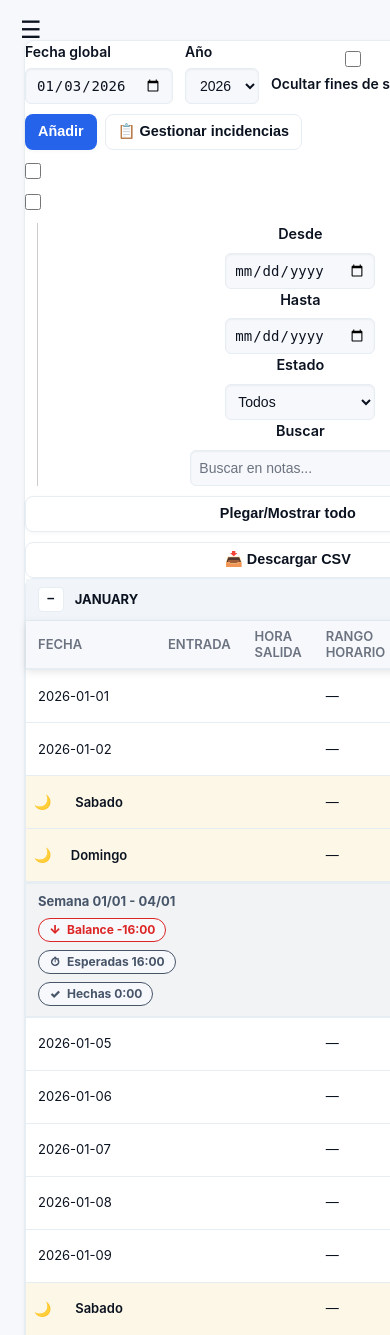
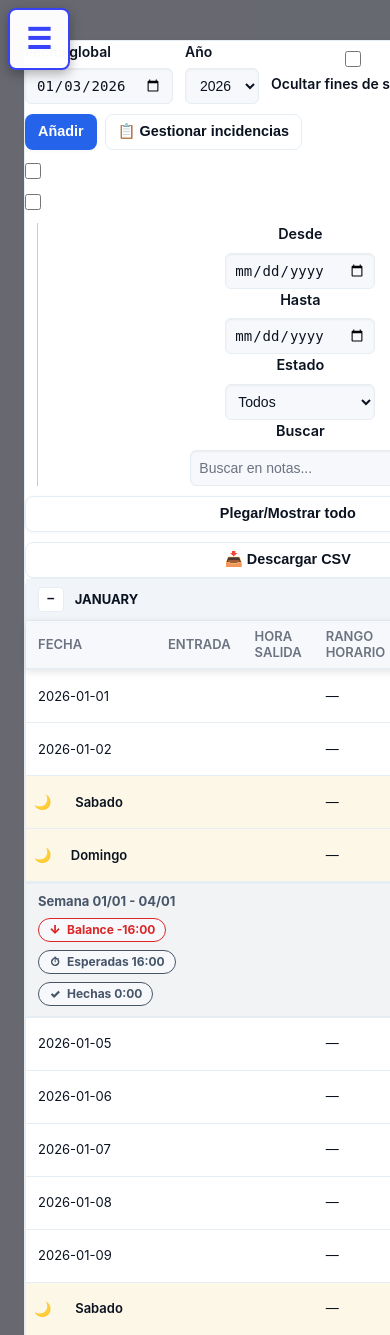
Before and after one commit to matatunos/GestionHorasTrabajo, a PHP site: page /index.php?year=2026&date=2026-01-03 in a window 390 px wide; the page is wider, and only the part inside the window is pictured. Shown: the top 1335 px of that part. Run offline with PHP 8.4, Linux system fonts and the light colour scheme; the visitor is signed in with stand-in values (Sample User, id 1); data that the repository does not hold is empty.

Commit message:
Añadir fondo de relojes derretidos, favicon y mejorar menú móvil

```diff
--- a/admin-settings.php
+++ b/admin-settings.php
@@ -299,6 +299,7 @@ if ($hol_pdo) {
   <meta charset="utf-8">
   <meta name="viewport" content="width=device-width,initial-scale=1">
   <title>Configuración — GestionHoras</title>
+  <link rel="icon" type="image/svg+xml" href="images/favicon.svg">
   <link rel="stylesheet" href="styles.css">
 </head>
 <body>
--- a/chrome-addon-help.php
+++ b/chrome-addon-help.php
@@ -4,7 +4,7 @@ require_login();
 require_once __DIR__ . '/header.php';
 ?>
 <!doctype html>
-<html lang="es"><head><meta charset="utf-8"><meta name="viewport" content="width=device-width,initial-scale=1"><title>Extensión Chrome - Ayuda</title><link rel="stylesheet" href="styles.css"><style>
+<html lang="es"><head><meta charset="utf-8"><meta name="viewport" content="width=device-width,initial-scale=1"><title>Extensión Chrome - Ayuda</title><link rel="icon" type="image/svg+xml" href="images/favicon.svg"><link rel="stylesheet" href="styles.css"><style>
   .help-section { margin-bottom: 30px; }
   .help-section h3 { color: #007bff; margin-top: 20px; margin-bottom: 10px; }
   .step-number { display: inline-block; background: #007bff; color: white; width: 32px; height: 32px; border-radius: 50%; text-align: center; line-height: 32px; font-weight: bold; margin-right: 10px; }
--- a/dashboard.php
+++ b/dashboard.php
@@ -335,7 +335,7 @@ function svg_sparkline(array $values, $w=120, $h=28){
 
 ?>
 <!doctype html>
-<html lang="es"><head><meta charset="utf-8"><meta name="viewport" content="width=device-width,initial-scale=1"><title>Dashboard</title><link rel="stylesheet" href="styles.css"></head><body>
+<html lang="es"><head><meta charset="utf-8"><meta name="viewport" content="width=device-width,initial-scale=1"><title>Dashboard</title><link rel="icon" type="image/svg+xml" href="images/favicon.svg"><link rel="stylesheet" href="styles.css"></head><body>
 <?php include __DIR__ . '/header.php'; ?>
 <div class="container">
   <div class="card">
--- a/extension-tokens.php
+++ b/extension-tokens.php
@@ -18,7 +18,7 @@ if ($_SERVER['REQUEST_METHOD'] === 'POST' && isset($_POST['revoke_token_id'])) {
 }
 ?>
 <!doctype html>
-<html lang="es"><head><meta charset="utf-8"><meta name="viewport" content="width=device-width,initial-scale=1"><title>Tokens de Extensión</title><link rel="stylesheet" href="styles.css"></head><body>
+<html lang="es"><head><meta charset="utf-8"><meta name="viewport" content="width=device-width,initial-scale=1"><title>Tokens de Extensión</title><link rel="icon" type="image/svg+xml" href="images/favicon.svg"><link rel="stylesheet" href="styles.css"></head><body>
 <?php require_once __DIR__ . '/header.php'; ?>
 
 <div class="container">
--- a/import.php
+++ b/import.php
@@ -442,6 +442,7 @@ if ($_SERVER['REQUEST_METHOD'] === 'POST' && isset($_POST['import_data'])) {
   <meta charset="utf-8">
   <meta name="viewport" content="width=device-width,initial-scale=1">
   <title>Importar Fichajes</title>
+  <link rel="icon" type="image/svg+xml" href="images/favicon.svg">
   <link rel="stylesheet" href="styles.css">
   <style>
     .import-form {
--- a/index.php
+++ b/index.php
@@ -258,6 +258,7 @@ $holidayMap = [];
   <meta charset="utf-8">
   <meta name="viewport" content="width=device-width,initial-scale=1">
   <title>Registro Horas</title>
+  <link rel="icon" type="image/svg+xml" href="images/favicon.svg">
   <link rel="stylesheet" href="styles.css">
 </head>
 <body class="page-index">
--- a/login.php
+++ b/login.php
@@ -18,6 +18,7 @@ if ($_SERVER['REQUEST_METHOD'] === 'POST'){
   <meta charset="utf-8">
   <meta name="viewport" content="width=device-width,initial-scale=1">
   <title>Login</title>
+  <link rel="icon" type="image/svg+xml" href="images/favicon.svg">
   <link rel="stylesheet" href="styles.css">
 </head>
 <body>
--- a/profile.php
+++ b/profile.php
@@ -32,7 +32,7 @@ if ($_SERVER['REQUEST_METHOD'] === 'POST' && isset($_POST['action']) && $_POST['
 }
 ?>
 <!doctype html>
-<html lang="es"><head><meta charset="utf-8"><meta name="viewport" content="width=device-width,initial-scale=1"><title>Perfil</title><link rel="stylesheet" href="styles.css"></head><body>
+<html lang="es"><head><meta charset="utf-8"><meta name="viewport" content="width=device-width,initial-scale=1"><title>Perfil</title><link rel="icon" type="image/svg+xml" href="images/favicon.svg"><link rel="stylesheet" href="styles.css"></head><body>
 <?php include __DIR__ . '/header.php'; ?>
 <div class="container">
   <div class="card">
--- a/reports.php
+++ b/reports.php
@@ -145,6 +145,7 @@ foreach ($users as $user) {
   <meta charset="utf-8">
   <meta name="viewport" content="width=device-width,initial-scale=1">
   <title>Reportes</title>
+  <link rel="icon" type="image/svg+xml" href="images/favicon.svg">
   <link rel="stylesheet" href="styles.css">
 </head>
 <body>
--- a/settings.php
+++ b/settings.php
@@ -365,6 +365,7 @@ if ($hol_pdo) {
   <meta charset="utf-8">
   <meta name="viewport" content="width=device-width,initial-scale=1">
   <title>Configuración — GestionHoras</title>
+  <link rel="icon" type="image/svg+xml" href="images/favicon.svg">
   <link rel="stylesheet" href="styles.css">
   <link rel="stylesheet" href="css/settings.css">
   <link rel="stylesheet" href="https://cdnjs.cloudflare.com/ajax/libs/font-awesome/6.4.0/css/all.min.css">
--- a/styles.css
+++ b/styles.css
@@ -74,12 +74,12 @@ a:hover { color: var(--primary-dark); }
 
 /* ===== Layout ===== */
 .app-container { display: flex; min-height: 100vh; }
-.sidebar { width: var(--sidebar-width); background-color: var(--surface-color); border-right: 1px solid var(--border-color); box-shadow: var(--shadow-sm); position: fixed; height: 100vh; overflow-y: auto; z-index: 100; }
-.main-content { flex: 1; margin-left: var(--sidebar-width); min-height: 100vh; display: flex; flex-direction: column; }
+.sidebar { width: var(--sidebar-width); background-color: #1a2847; border-right: 1px solid rgba(255,255,255,0.1); box-shadow: var(--shadow-sm); position: fixed; height: 100vh; overflow-y: auto; z-index: 100; }
+.main-content { flex: 1; margin-left: var(--sidebar-width); min-height: 100vh; display: flex; flex-direction: column; background: rgba(8,10,20,0.6); }
 .header { height: var(--header-height); background-color: var(--surface-color); display: flex; align-items: center; justify-content: space-between; padding: 0 1.5rem; box-shadow: var(--shadow-sm); }
 /* Make header a positioning context for absolute dropdowns */
-.header { position: relative; display: none; }
-.content { flex: 1; padding: 1.5rem; }
+.header { position: relative; display: flex; }
+.content { flex: 1; padding: 1.5rem; background: rgba(8,10,20,0.55); }
 
 /* Top menu alignment: push menu items to the right and style user dropdown */
 .menu-section { margin-left: auto; align-items: center; }
@@ -121,18 +121,23 @@ a:hover { color: var(--primary-dark); }
 }
 
 body {
-    background: var(--bg-main);
+    background-image: url('images/background-clocks.svg');
+    background-attachment: fixed;
+    background-position: center;
+    background-repeat: no-repeat;
+    background-size: cover;
+    background-color: #0f1724;
     color: var(--text-color);
 }
 
 /* Header and sidebar vibrant */
-.header { background: rgba(55,66,250,0.95); color: white; box-shadow: 0 8px 30px rgba(8,10,20,0.6); }
-.sidebar { background: linear-gradient(180deg, rgba(8,10,20,0.6), rgba(12,18,28,0.6)); border-right: 1px solid rgba(255,255,255,0.03); }
-.sidebar .menu-item { color: var(--text-muted); }
-.sidebar .menu-item:hover, .sidebar .menu-item.active { background: rgba(255,255,255,0.04); color: var(--text-primary); }
+.header { background: #3742fa; color: white; box-shadow: 0 2px 8px rgba(0,0,0,0.3); }
+.sidebar { background: #1a2847; border-right: 1px solid rgba(255,255,255,0.1); }
+.sidebar .menu-item { color: #b8d3ff; padding: 0.75rem 1.5rem; }
+.sidebar .menu-item:hover, .sidebar .menu-item.active { background: rgba(255,255,255,0.15); color: #ffffff; }
 
 /* Cards: glassy, accented */
-.card { background: #151e2e; border: 1px solid #2a3f5f; box-shadow: inset 0 1px 3px rgba(255,255,255,0.1), 0 8px 32px rgba(0,0,0,0.4); }
+.card { background: rgba(21,30,46,0.9); border: 1px solid #2a3f5f; box-shadow: inset 0 1px 3px rgba(255,255,255,0.1), 0 8px 32px rgba(0,0,0,0.4); backdrop-filter: blur(10px); }
 .card h1, .card h3, .card h4 { color: var(--text-primary); }
 .dashboard-cards .card { background: #1a2639; border: 1px solid #2a3f5f; border-left: 4px solid var(--brand-accent); }
 
@@ -1114,26 +1120,32 @@ label.form-label { display: flex; flex-direction: column; gap: 6px; margin: 0; f
 /* Mobile menu toggle button */
 .mobile-menu-toggle {
   display: none;
-  background: none;
-  border: none;
-  font-size: 1.5rem;
+  background: rgba(255,255,255,0.98);
+  border: 2px solid #3742fa;
+  font-size: 1.8rem;
   cursor: pointer;
-  color: var(--text-primary);
-  padding: 0.5rem 0.75rem;
+  color: #3742fa;
+  padding: 0.75rem 1rem;
   align-items: center;
   justify-content: center;
-  z-index: 210;
+  z-index: 999;
   transition: all 0.2s;
+  border-radius: 8px;
+  box-shadow: 0 4px 12px rgba(0,0,0,0.3);
+  font-weight: bold;
 }
 
 .mobile-menu-toggle:hover {
-  opacity: 0.7;
+  background: rgba(255,255,255,1);
+  border-color: #1e40af;
+  transform: scale(1.1);
 }
 
 #mobileMenuOpen {
-  position: absolute;
-  top: 0.5rem;
-  left: 0.5rem;
+  position: fixed;
+  top: 0.75rem;
+  left: 0.75rem;
+  z-index: 999;
 }
 
 #mobileMenuClose {
--- a/users.php
+++ b/users.php
@@ -34,6 +34,7 @@ $rows = $pdo->query('SELECT id,username,is_admin,created_at FROM users ORDER BY
   <meta charset="utf-8">
   <meta name="viewport" content="width=device-width,initial-scale=1">
   <title>Usuarios</title>
+  <link rel="icon" type="image/svg+xml" href="images/favicon.svg">
   <link rel="stylesheet" href="styles.css">
 </head>
 <body>
```
Also changed, not shown: other parts of styles.css (+22 -5 lines), images/background-clocks.svg (added), images/favicon.svg (added).
